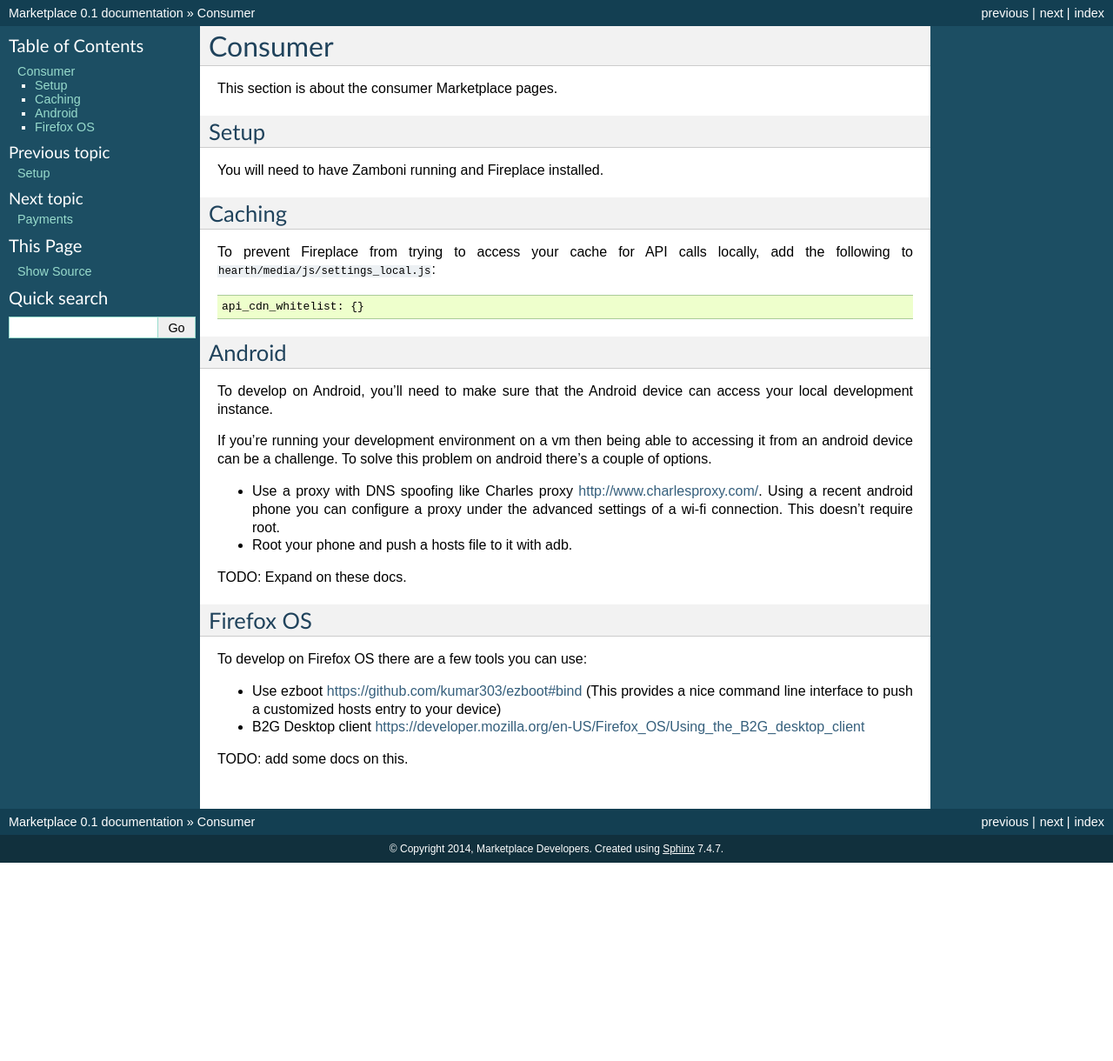
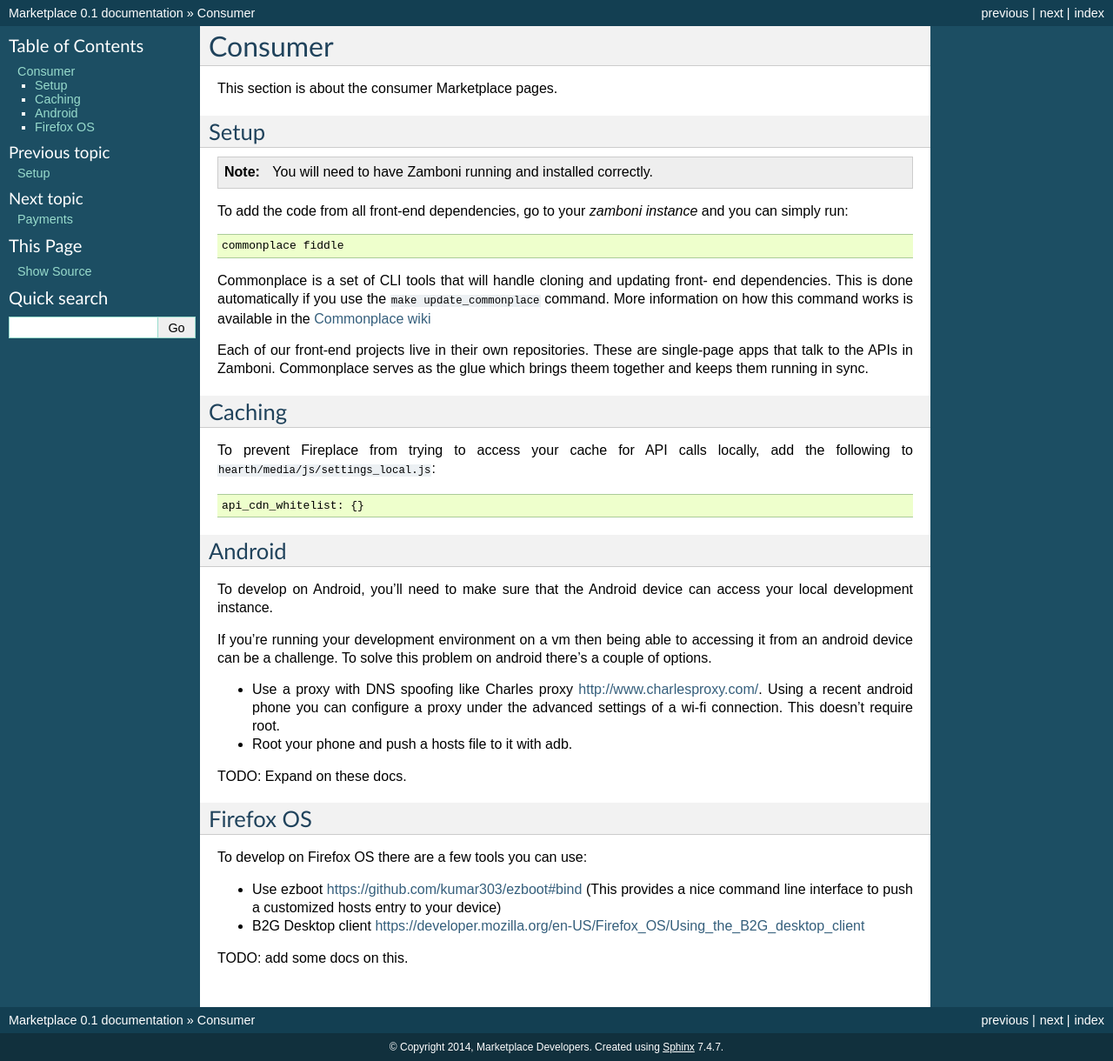
Before and after one commit to mozilla/marketplace-docs, a Sphinx documentation site: the page built from docs/topics/consumer.rst, in a window 1280 px wide. Shown: the whole page at 87% size. Built offline with Sphinx 7.4.7, drawn with Linux system fonts in a browser that asks for light colours; before the commit the page ends 992 px from its top, so only the background shows below that.

Commit message:
move over front end docs (bug 1021991)

```diff
--- a/docs/topics/consumer.rst
+++ b/docs/topics/consumer.rst
@@ -6,7 +6,22 @@ This section is about the consumer Marketplace pages.
 Setup
 -----
 
-You will need to have Zamboni running and Fireplace installed.
+.. note:: You will need to have Zamboni running and installed correctly.
+
+To add the code from all front-end dependencies, go to your *zamboni instance*
+and you can simply run::
+
+    commonplace fiddle
+
+Commonplace is a set of CLI tools that will handle cloning and updating front-
+end dependencies. This is done automatically if you use the ``make
+update_commonplace`` command. More information on how this command works is
+available in the `Commonplace wiki
+<https://github.com/mozilla/commonplace/wiki/CLI-Tools#fiddle>`_
+
+Each of our front-end projects live in their own repositories. These are
+single-page apps that talk to the APIs in Zamboni. Commonplace serves as the
+glue which brings theem together and keeps them running in sync.
 
 Caching
 -------
```
